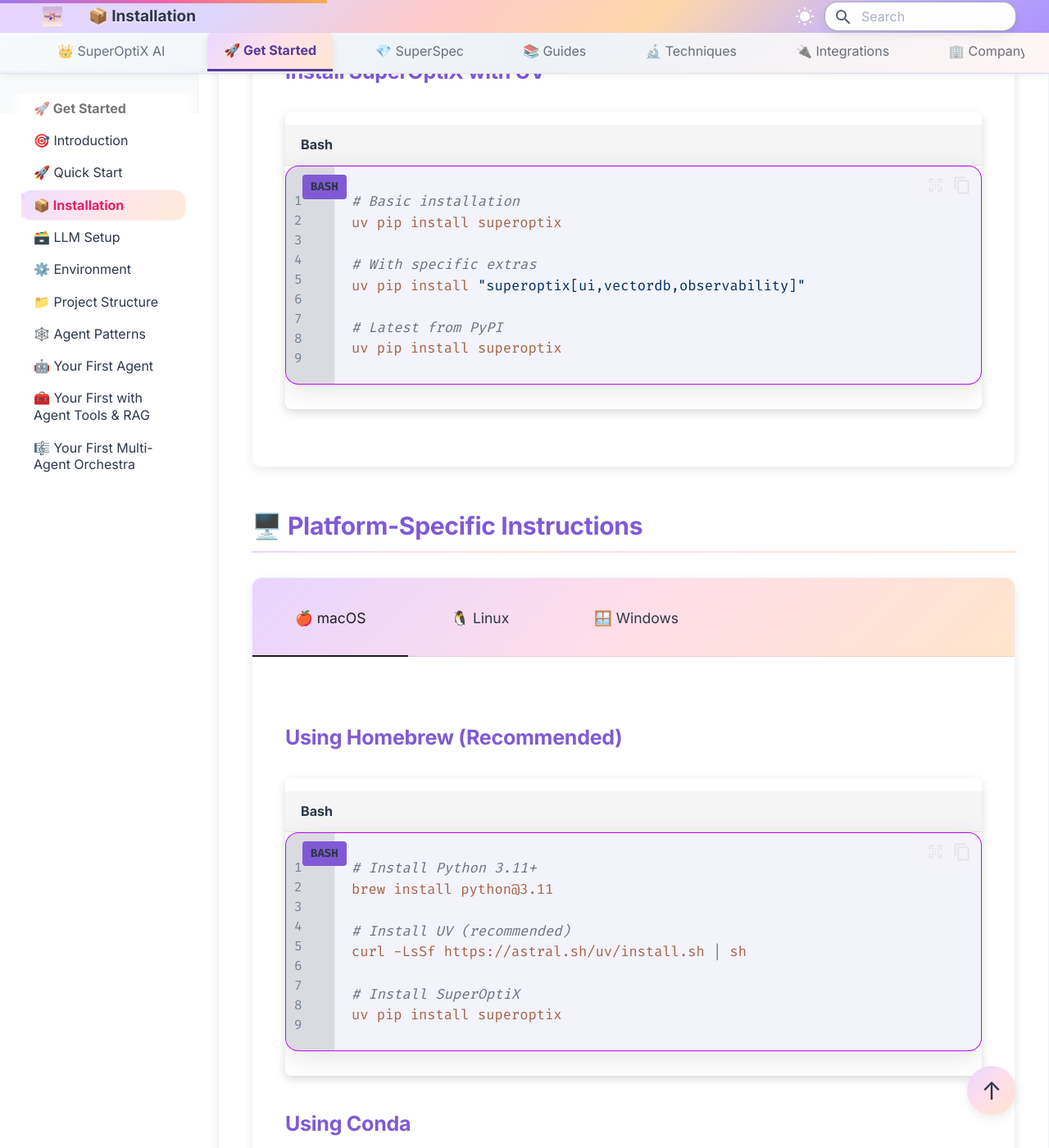
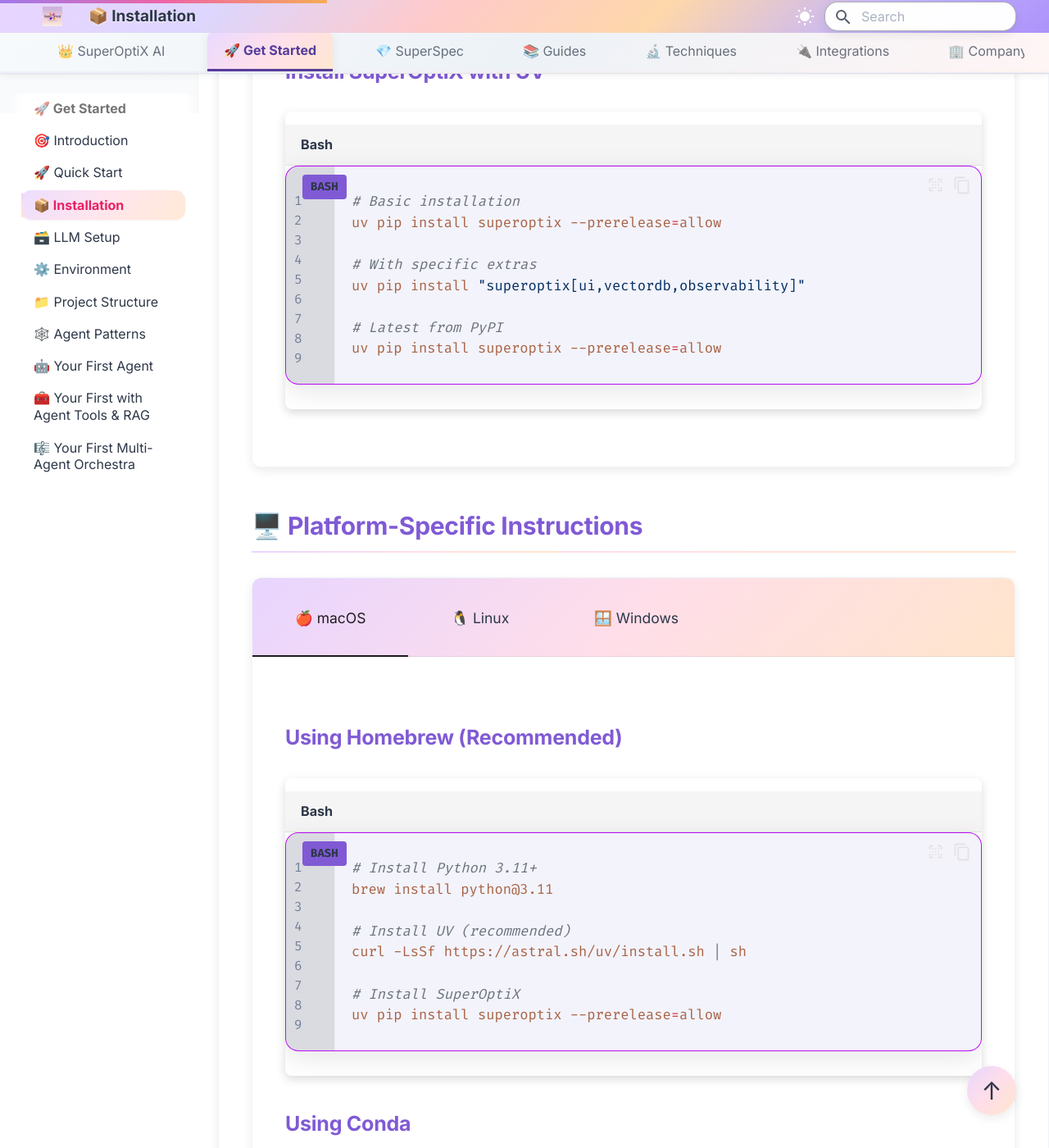
Before and after one commit to SuperagenticAI/superoptix-ai, an MkDocs documentation site: the page built from docs/setup.md, in a window 1280 px wide and 1400 px high, scrolled down 1881 px. Shown: the whole window at 82% size. Built offline with MkDocs 1.6.1 and Material for MkDocs 9.7.7, drawn with Linux system fonts in a browser that asks for light colours.

Commit message:
uv update

````diff
--- a/docs/setup.md
+++ b/docs/setup.md
@@ -39,13 +39,13 @@
     ### Install SuperOptiX with UV
     ```bash
     # Basic installation
-    uv pip install superoptix
+    uv pip install superoptix --prerelease=allow
 
     # With specific extras
     uv pip install "superoptix[ui,vectordb,observability]"
 
     # Latest from PyPI
-    uv pip install superoptix
+    uv pip install superoptix --prerelease=allow
     ```
 
 === "🐍 Pip"
@@ -93,7 +93,7 @@
     curl -LsSf https://astral.sh/uv/install.sh | sh
 
     # Install SuperOptiX
-    uv pip install superoptix
+    uv pip install superoptix --prerelease=allow
     ```
 
     ### Using Conda
@@ -121,7 +121,7 @@
     curl -LsSf https://astral.sh/uv/install.sh | sh
 
     # Install SuperOptiX
-    uv pip install superoptix
+    uv pip install superoptix --prerelease=allow
     ```
 
     ### CentOS/RHEL/Fedora
@@ -136,7 +136,7 @@
     curl -LsSf https://astral.sh/uv/install.sh | sh
 
     # Install SuperOptiX
-    uv pip install superoptix
+    uv pip install superoptix --prerelease=allow
     ```
 
 === "🪟 Windows"
@@ -147,7 +147,7 @@
     powershell -c "irm https://astral.sh/uv/install.ps1 | iex"
 
     # Install SuperOptiX
-    uv pip install superoptix
+    uv pip install superoptix --prerelease=allow
     ```
 
     ### Using Conda
````
Also changed, not shown: docs/environment-setup.md (+2 -2 lines), docs/quick-start.md (+1 -1 lines).
